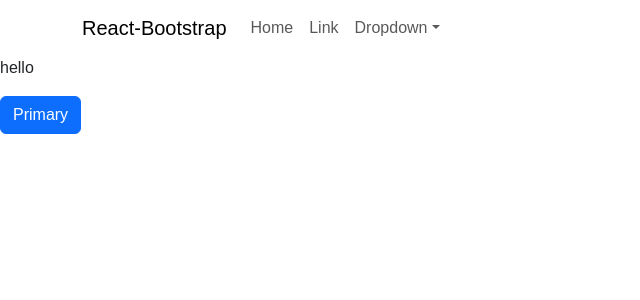
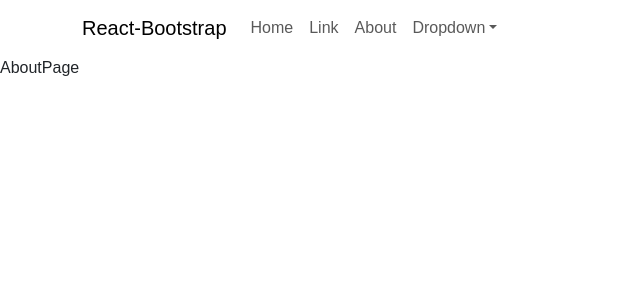
Before and after one commit to rebahama/rebahama-ai-mechanic-frontend, a React (Create React App) app: page /about in a window 1280 px wide. Shown: the top 300 px of the page, without its empty margins (0-640 px from the left). Built offline with nearby package versions, Linux system fonts and the light colour scheme; a web font is replaced by a local one.

Commit message:
add react router

```diff
--- a/package.json
+++ b/package.json
@@ -11,6 +11,7 @@
     "react": "^19.2.0",
     "react-bootstrap": "^2.10.10",
     "react-dom": "^19.2.0",
+    "react-router-dom": "^7.9.5",
     "react-scripts": "5.0.1",
     "web-vitals": "^2.1.4"
   },
--- a/src/App.js
+++ b/src/App.js
@@ -2,19 +2,20 @@ import './App.css';
 import styles from './App.module.css'
 import Button from 'react-bootstrap/Button';
 import NavBar from './components/NavBar';
+import ReactDOM from "react-dom/client";
+import AboutPage from './webpage/AboutPage';
+import { BrowserRouter, Routes, Route } from "react-router-dom";
 
 function App() {
   return (
-    <div className={styles.App}>
-      <NavBar />
-      <p> hello </p>
-       <Button variant="primary">Primary</Button>
-
-
-       <div>
-    </div>
-
-    </div>
+    <BrowserRouter>
+      <div className={styles.App}>
+        <NavBar />
+        <Routes>
+          <Route path="/about" element={<AboutPage />} />
+        </Routes>
+      </div>
+    </BrowserRouter>
   );
 }
 
--- a/src/components/NavBar.js
+++ b/src/components/NavBar.js
@@ -1,26 +1,27 @@
-import React from 'react'
+import React from 'react';
 import Container from 'react-bootstrap/Container';
 import Nav from 'react-bootstrap/Nav';
 import Navbar from 'react-bootstrap/Navbar';
 import NavDropdown from 'react-bootstrap/NavDropdown';
-import styles from '../styles/NavBar.module.css'
+import styles from '../styles/NavBar.module.css';
+import { Link } from 'react-router-dom';
 
 const NavBar = () => {
   return (
-    <div>
     <Navbar expand="lg" className={styles.NavBar}>
       <Container>
-    <Navbar.Brand href="#home">React-Bootstrap</Navbar.Brand>
+        <Navbar.Brand as={Link} to="/">React-Bootstrap</Navbar.Brand>
 
         <Navbar.Toggle aria-controls="basic-navbar-nav" />
-    <Navbar.Collapse id="basic-nav-navbar">
+        <Navbar.Collapse id="basic-navbar-nav">
           <Nav className="me-auto">
-        {/* Home link with icon */}
-        <Nav.Link href="#home">
+            <Nav.Link as={Link} to="/">
               <wa-icon slot="start" name="house"></wa-icon> Home
             </Nav.Link>
 
-        <Nav.Link href="#link">Link</Nav.Link>
+            <Nav.Link as={Link} to="/link">Link</Nav.Link>
+
+            <Nav.Link as={Link} to="/about">About</Nav.Link>
 
             <NavDropdown title="Dropdown" id="basic-nav-dropdown">
               <NavDropdown.Item>Action</NavDropdown.Item>
@@ -30,16 +31,14 @@ const NavBar = () => {
               <NavDropdown.Item>Separated link</NavDropdown.Item>
             </NavDropdown>
 
+            <div className="ms-3">
               <wa-avatar label="User avatar"></wa-avatar>
+            </div>
           </Nav>
         </Navbar.Collapse>
       </Container>
     </Navbar>
+  );
+};
 
-
-
-    </div>
-  )
-}
-
-export default NavBar
+export default NavBar;
--- /dev/null
+++ b/src/webpage/AboutPage.js
@@ -0,0 +1,9 @@
+import React from 'react'
+
+const AboutPage = () => {
+  return (
+    <div>AboutPage</div>
+  )
+}
+
+export default AboutPage
```
Also changed, not shown: 1 other file (tests, documents, lock files or other folders). Lines whose indentation alone changed are shown as unchanged.
